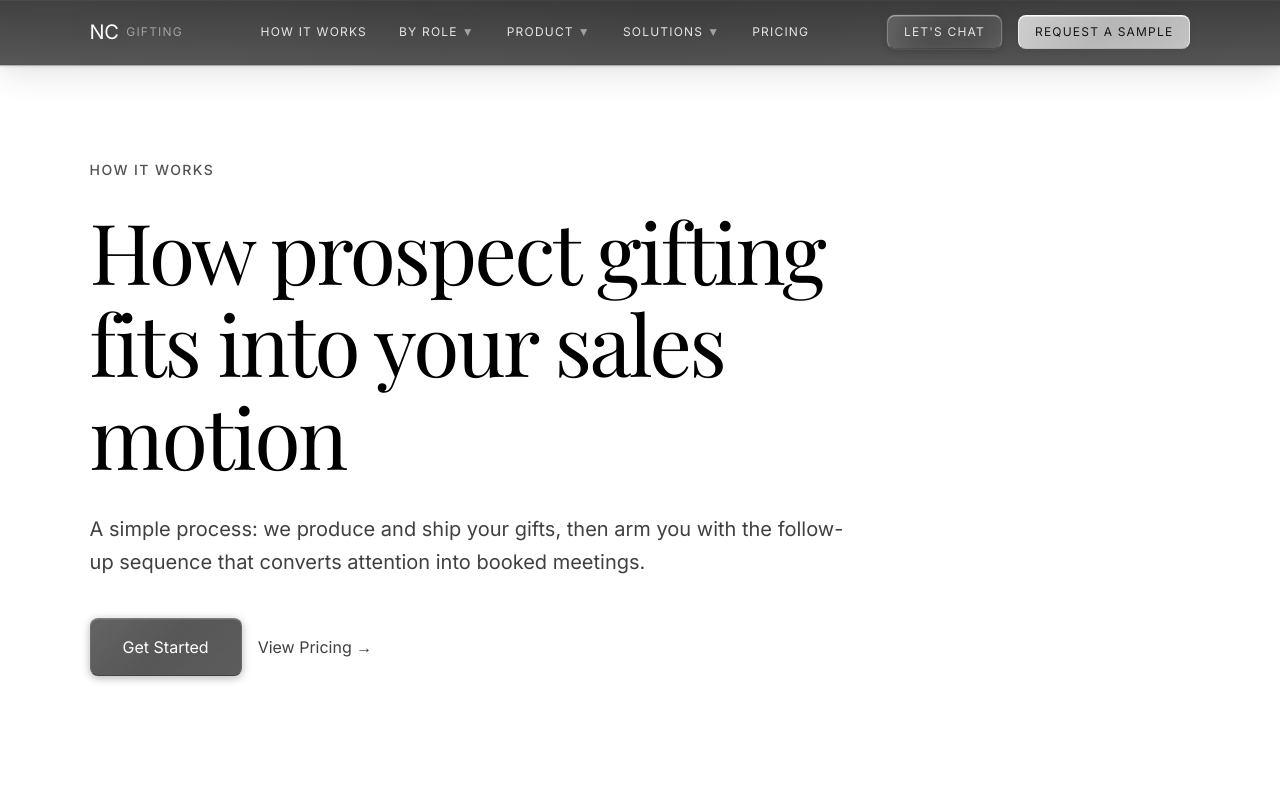
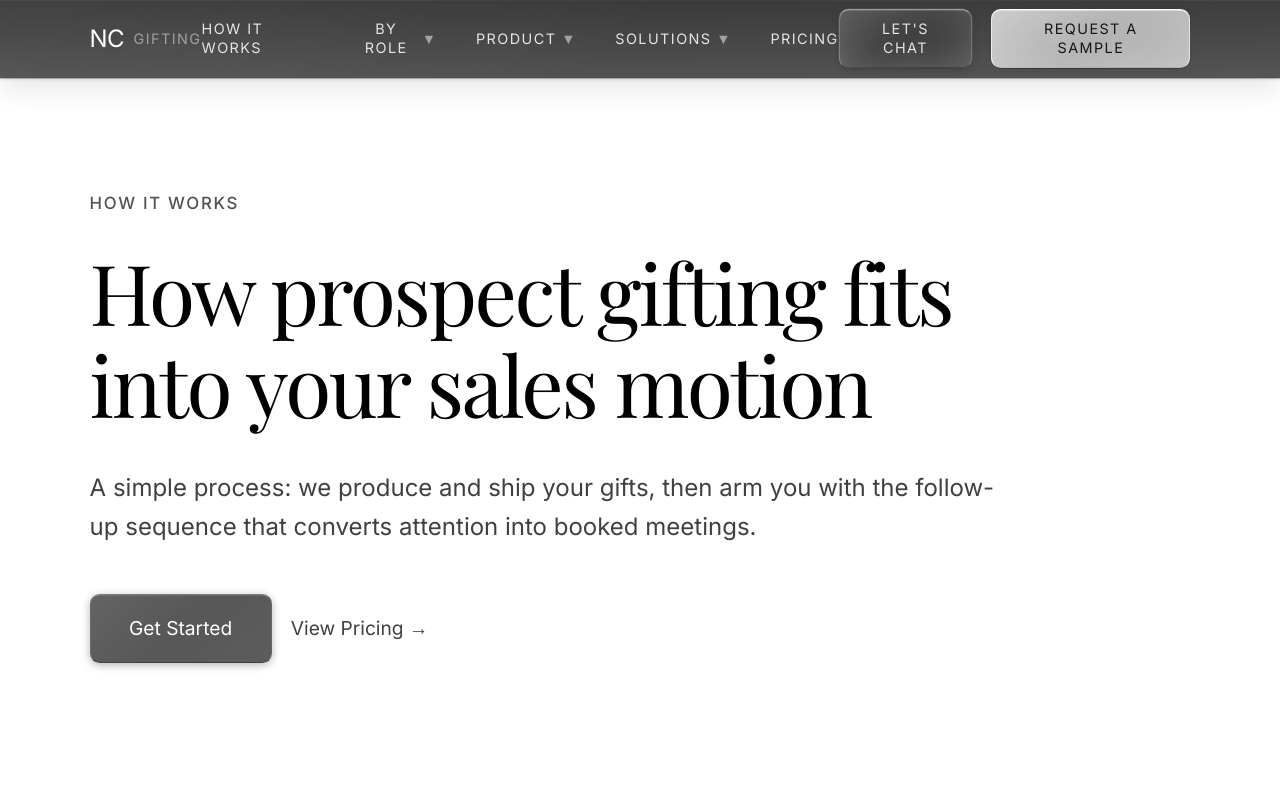
Before and after one commit to 0xbleezy/deskdrop-site, a Next.js app: page /how-it-works in a window 1280 px wide. Shown: the top 800 px of the page. Built offline with nearby package versions, Linux system fonts and the light colour scheme.

Commit message:
Implement unified proportional scaling: content text matches heading scale, fix containers, reduce jar image

```diff
--- a/app/components/CustomizationTeaser.tsx
+++ b/app/components/CustomizationTeaser.tsx
@@ -27,7 +27,7 @@ export default function CustomizationTeaser() {
       ref={ref as any}
       className={`py-16 sm:py-24 fade-in-on-scroll ${isVisible ? 'visible' : ''}`}
     >
-      <div className="max-w-6xl mx-auto px-6">
+      <div className="mx-auto w-full px-4 sm:px-6 md:px-[7vw]">
         <div className="text-center mb-10">
           <p className="text-xs text-neutral-400 uppercase tracking-[0.3em] font-light mb-4">Customization</p>
           <h2 className="text-4xl md:text-5xl font-display font-light text-neutral-950 mb-4">
--- a/app/components/StarProduct.tsx
+++ b/app/components/StarProduct.tsx
@@ -31,17 +31,17 @@ export default function StarProduct() {
               alt="Custom branded chocolate gift jar — a physical desk touchpoint"
               width={800}
               height={1200}
-              className="relative w-full h-auto object-contain md:scale-[1.3] transition-transform duration-500"
+              className="relative w-full h-auto object-contain md:scale-[1.124] transition-transform duration-500"
               priority
             />
           </div>
         </div>
 
         {/* Right — Constrained editorial text column */}
-        <div className="px-4 sm:px-6 md:pl-4 md:pr-[7vw] md:max-w-[560px] text-center md:text-left mx-auto md:mx-0">
+        <div className="px-4 sm:px-6 md:pl-4 md:pr-[7vw] text-center md:text-left mx-auto md:mx-0">
           <p className="text-xs text-neutral-400 uppercase tracking-[0.3em] font-light mb-6">The Product</p>
 
-          <h2 className="!text-3xl md:!text-[2.75rem] font-display font-light text-neutral-950 mb-4 !leading-[1.15] tracking-tight">
+          <h2 className="font-display font-light text-neutral-950 mb-4 leading-[1.15] tracking-tight">
             A Brand Moment That Lives on Their Desk
           </h2>
 
--- a/app/globals.css
+++ b/app/globals.css
@@ -27,10 +27,11 @@ body {
   color: var(--foreground);
   font-family: var(--font-inter), system-ui, -apple-system, sans-serif;
   line-height: 1.9;
-  font-size: 18px;
+  font-size: clamp(1rem, 2vw, 3.2rem);
 }
 
 html {
+  font-size: clamp(18px, calc(16px + 0.25vw), 22px);
   scroll-behavior: smooth;
 }
 
--- a/tailwind.config.ts
+++ b/tailwind.config.ts
@@ -44,6 +44,10 @@ const config: Config = {
         display: ['var(--font-playfair)', 'Georgia', 'serif'],
       },
       fontSize: {
+        'base': ['clamp(1rem, 2vw, 3.2rem)', { lineHeight: '1.5' }],
+        'lg': ['clamp(1.125rem, 2.25vw, 3.6rem)', { lineHeight: '1.56' }],
+        'xl': ['clamp(1.25rem, 2.5vw, 4rem)', { lineHeight: '1.4' }],
+        '2xl': ['clamp(1.5rem, 3vw, 4.8rem)', { lineHeight: '1.33' }],
         '8xl': ['6rem', { lineHeight: '1.1', letterSpacing: '-0.03em' }],
         '9xl': ['8rem', { lineHeight: '1.1', letterSpacing: '-0.03em' }],
         '10xl': ['10rem', { lineHeight: '1.1', letterSpacing: '-0.03em' }],
```
